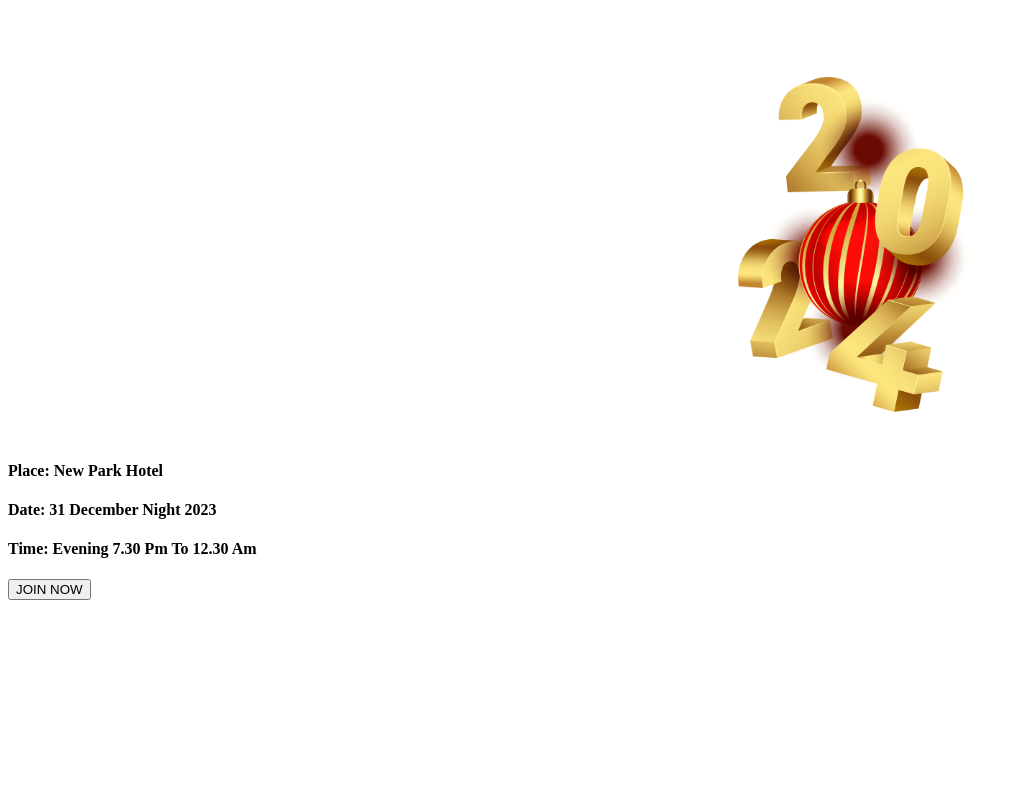
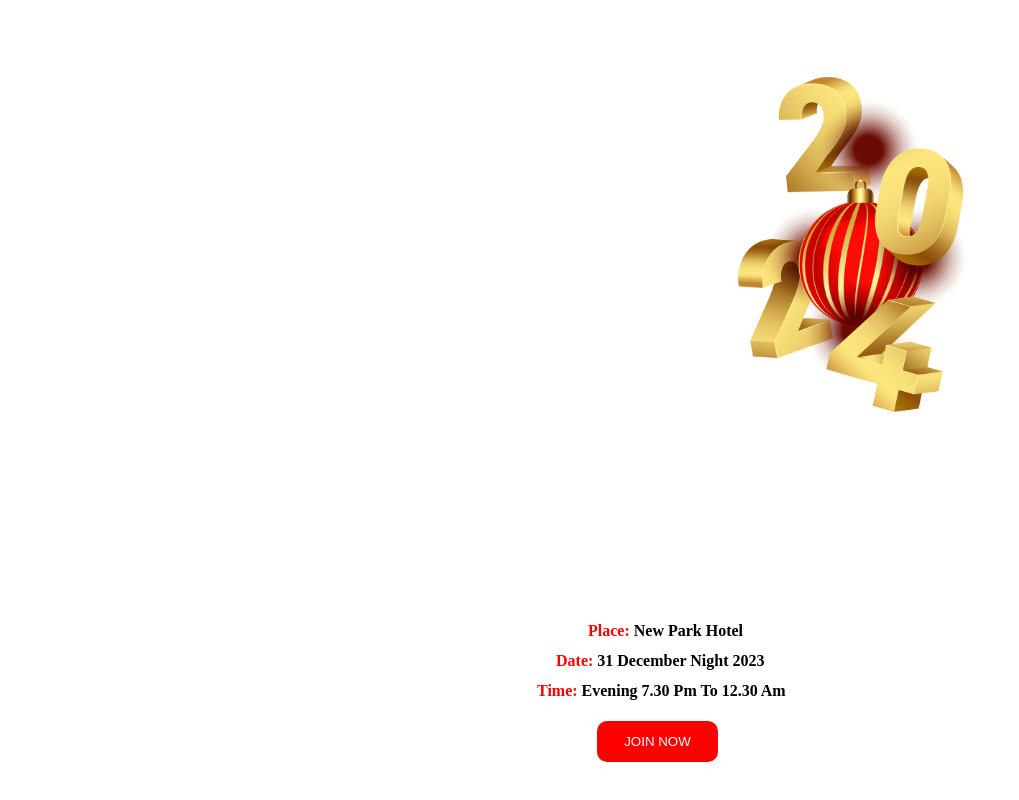
Before and after one commit to islamSorifulhero/New-Year-Offer, a plain HTML site: page index.html in a window 1280 px wide. Shown: the part 1261-2061 px from the top of the page, without its empty margins (0-1019 px from the left). Drawn offline with Linux system fonts and the light colour scheme.

Commit message:
section 3 new year place done

```diff
--- a/index.html
+++ b/index.html
@@ -30,10 +30,10 @@
             <img class="party-2024" src="images/Group 70.png" alt="">
         </section>
         <section class="new-year-place">
-            <h4>Place: New Park Hotel</h4>
-            <h4>Date: 31 December Night 2023</h4>
-            <h4>Time: Evening 7.30 Pm To 12.30 Am</h4>
-            <button>JOIN NOW</button>
+            <h4 class="Place"><span class="color-item">Place:</span> New Park Hotel</h4>
+            <h4 class="date"><span class="color-item">Date:</span> 31 December Night 2023</h4>
+            <h4 class="time"><span class="color-item">Time:</span> Evening 7.30 Pm To 12.30 Am</h4>
+            <button class="join-btn">JOIN NOW</button>
         </section>
     </main>
     <footer>
--- a/style.css
+++ b/style.css
@@ -85,7 +85,43 @@ header{
     height: 335px;
 }
 .new-year-place{
-    margin-top: 500px;
+    margin-top: 520px;
     width: 1040px;
     height: 400px;
+    display: block;
+    margin-left: 140px;
+    border-radius: 10px;
+    text-align: center;
+    font-size: 16px;
+    background: linear-gradient(#ff00000c);
 }
+.Place{
+    position: absolute;
+    margin-top: 140px;
+    margin-left: 440px;
+}
+.date{
+    position: absolute;
+    margin-top: 170px;
+    margin-left: 408px;
+}
+.time{
+    position: absolute;
+    margin-top: 200px;
+    margin-left: 389px;
+}
+.join-btn{
+    position: absolute;
+    margin-top: 239px;
+    margin-left: -71px;
+    background-color: #FF0000;
+    border: none;
+    color: #FFFFFF;
+    width: 121px;
+    height: 41px;
+    border-radius: 10px;
+}
+.color-item{
+    color: #FF0000;
+
+}
```
